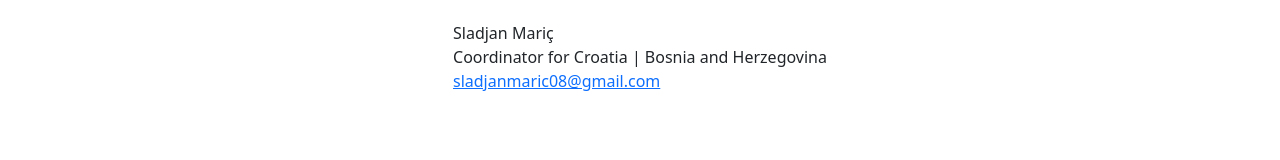
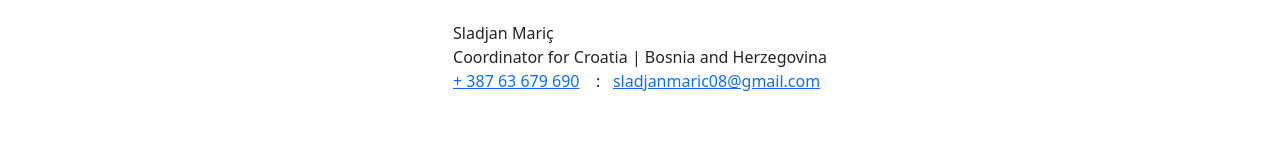
Before and after one commit to Qelik/balkan-promises, a React (Create React App) app: page /contact in a window 1280 px wide. Shown: the part 349-509 px from the top of the page. Built offline with nearby package versions, Linux system fonts and the light colour scheme.

Commit message:
contact change

```diff
--- a/src/components/contact/contact.js
+++ b/src/components/contact/contact.js
@@ -32,7 +32,7 @@ const Contact = () => {
                         <div className='person'>
                             <p>Sladjan Mariç</p>
                             <p>Coordinator for Croatia | Bosnia and Herzegovina</p>
-                            <Link to="mailto:sladjanmaric08@gmail.com">sladjanmaric08@gmail.com</Link>
+                            <Link to="tel:+38763679690">+ 387 63 679 690</Link> &nbsp;&nbsp; : &nbsp;&nbsp;<Link to="mailto:sladjanmaric08@gmail.com">sladjanmaric08@gmail.com</Link>
                         </div>
                     </div>
                     <div className='contactMap py-5'>
```
